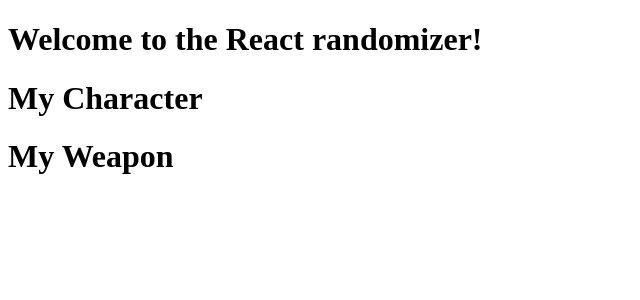
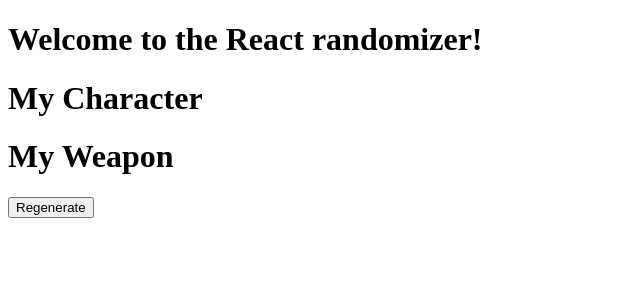
Before and after one commit to SevenZeroThree/me3-randomizer, a React app: page / in a window 1280 px wide. Shown: the top 300 px of the page, without its empty margins (0-640 px from the left). Built offline with nearby package versions, Linux system fonts and the light colour scheme; no server answers; the HTML template or start-up script is replaced by a standard one.

Commit message:
add regeneratebutton to app

```diff
--- a/React/App.jsx
+++ b/React/App.jsx
@@ -2,6 +2,7 @@
 
 import Character from './Components/Character';
 import Weapon from './Components/Weapon';
+import RegenerateButton from './Components/RegenerateButton';
 
 let randomResult = {
   character: {
@@ -19,6 +20,7 @@
         <h1>Welcome to the React randomizer!</h1>
         <Character character={randomResult.character} />
         <Weapon weapon={randomResult.weapon} />
+        <RegenerateButton />
       </div>
     );
   }
```
